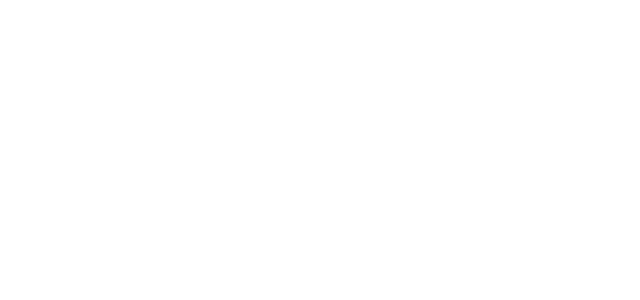
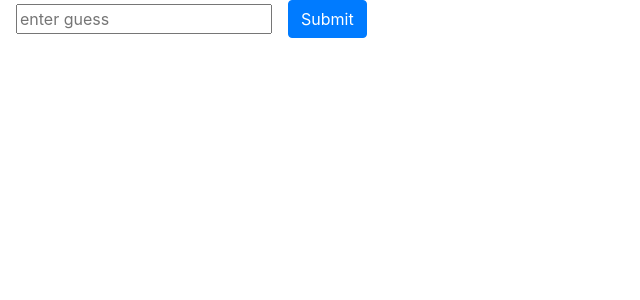
Before and after one commit to njihiamark/jotto-hooks, a React (Create React App) app: page / in a window 1280 px wide. Shown: the top 300 px of the page, without its empty margins (0-640 px from the left). Built offline with nearby package versions, Linux system fonts and the light colour scheme.

Commit message:
secretWord prop warning for input

```diff
--- a/src/App.js
+++ b/src/App.js
@@ -1,6 +1,7 @@
 import React from 'react';
 import './App.css';
 import hookActions from './actions/hookActions';
+import Input from './Input';
 
 /**
  * reducer to update state
@@ -31,7 +32,9 @@ function App() {
     []
   );
   return (
-    <div  data-test="component-app"/>
+    <div  data-test="component-app">
+      <Input secretWord={state.secretWord} />
+    </div>
   );
 }
 
```
